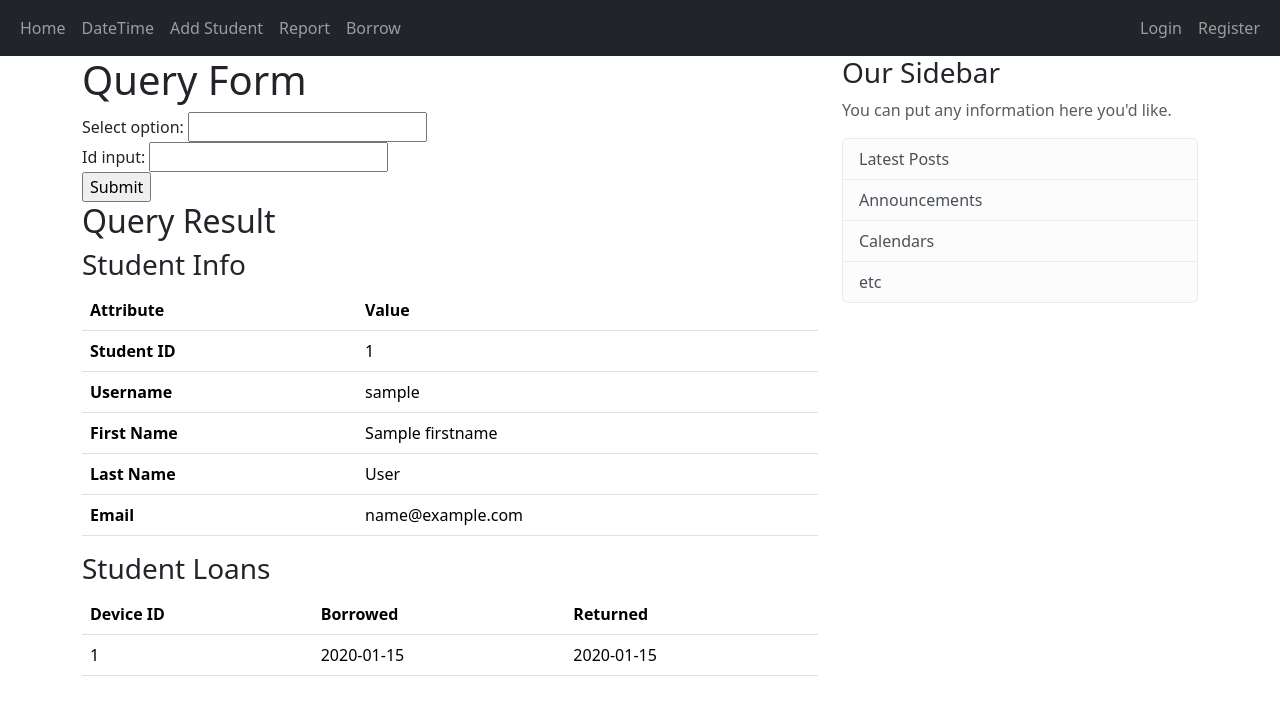
After one commit to Wahi3b/UOB-projects, a Flask app: template 06-code/app/templates/report.html in a window 1280 px wide. The commit adds this page. Shown: the top 715 px of the page. Run offline with Flask 3, Linux system fonts and the light colour scheme; the template is opened without the code that fills it: most values are stand-ins (such as "Sample title", 1, 10 or a date in 2020); form fields are guessed from the names that the template uses.

Commit message:
Added 06-code This is the skeleton code that we will use in the half term exam in SW2 Been practising it and changing and adding features to it.

```diff
--- a/06-code/app/templates/base.html
+++ b/06-code/app/templates/base.html
@@ -25,6 +25,7 @@
                     <a class="nav-item nav-link" href="{{ url_for('index') }}">Home</a>
                     <a class="nav-item nav-link" href="{{ url_for('date_time') }}">DateTime</a>
                     <a class="nav-item nav-link" href="{{ url_for('add_student') }}">Add Student</a>
+                    <a class="nav-item nav-link" href="{{ url_for('report') }}">Report</a>
                     <a class="nav-item nav-link" href="{{ url_for('borrow') }}">Borrow</a>
                 </div>
                 <div class="navbar-nav">
--- /dev/null
+++ b/06-code/app/templates/report.html
@@ -0,0 +1,96 @@
+{% extends "base.html" %}
+
+{% block content %}
+<h1>Query Form</h1>
+<form method="POST">
+    {{ form.hidden_tag() }}
+    <div>
+        {{ form.select_option.label }}: {{ form.select_option() }}
+    </div>
+    <div>
+        {{ form.id_input.label }}: {{ form.id_input() }}
+    </div>
+    <div>
+        {{ form.submit() }}
+    </div>
+</form>
+{% if result %}
+    <h2>Query Result</h2>
+    {% if result.student %}
+        <h3>Student Info</h3>
+        <table class="table">
+            <thead>
+                <tr>
+                    <th scope="col">Attribute</th>
+                    <th scope="col">Value</th>
+                </tr>
+            </thead>
+            <tbody>
+                <tr>
+                    <th scope="row">Student ID</th>
+                    <td>{{ result.student.student_id }}</td>
+                </tr>
+                <tr>
+                    <th scope="row">Username</th>
+                    <td>{{ result.student.username }}</td>
+                </tr>
+                <tr>
+                    <th scope="row">First Name</th>
+                    <td>{{ result.student.firstname }}</td>
+                </tr>
+                <tr>
+                    <th scope="row">Last Name</th>
+                    <td>{{ result.student.lastname }}</td>
+                </tr>
+                <tr>
+                    <th scope="row">Email</th>
+                    <td>{{ result.student.email }}</td>
+                </tr>
+            </tbody>
+        </table>
+        {% if result.loans %}
+            <h3>Student Loans</h3>
+            <table class="table">
+                <thead>
+                    <tr>
+                        <th scope="col">Device ID</th>
+                        <th scope="col">Borrowed</th>
+                        <th scope="col">Returned</th>
+                    </tr>
+                </thead>
+                <tbody>
+                    {% for loan in result.loans %}
+                    <tr>
+                        <td>{{ loan.device_id }}</td>
+                        <td>{{ loan.borrowdatetime }}</td>
+                        <td>{{ loan.returndatetime }}</td>
+                    </tr>
+                    {% endfor %}
+                </tbody>
+            </table>
+        {% else %}
+            <p>The student has no devices loaned</p>
+        {% endif %}
+    {% elif result.loans %}
+        <h3>Device Loans</h3>
+        <table class="table">
+            <thead>
+                <tr>
+                    <th scope="col">Student ID</th>
+                    <th scope="col">Borrowed</th>
+                    <th scope="col">Returned</th>
+                </tr>
+            </thead>
+            <tbody>
+                {% for loan in result.loans %}
+                <tr>
+                    <td>{{ loan.student_id }}</td>
+                    <td>{{ loan.borrowdatetime }}</td>
+                    <td>{{ loan.returndatetime }}</td>
+                </tr>
+                {% endfor %}
+            </tbody>
+        </table>
+    {% endif %}
+{% endif %}
+{% endblock %}
```
Also changed, not shown: 06-code/app/forms.py (+15 -1 lines), 06-code/app/views.py (+25 -1 lines), Wahib2663032/board-game.py (deleted, +0 -57 lines), testing.py (+25 -24 lines), 06-code/app/data/data.sqlite, 1 other file.
